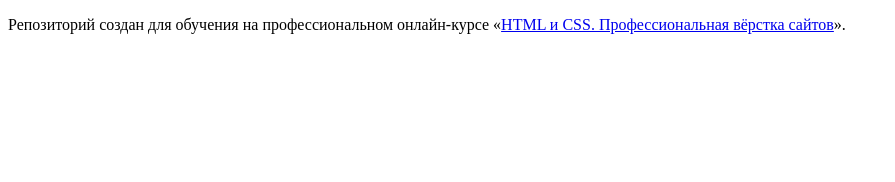
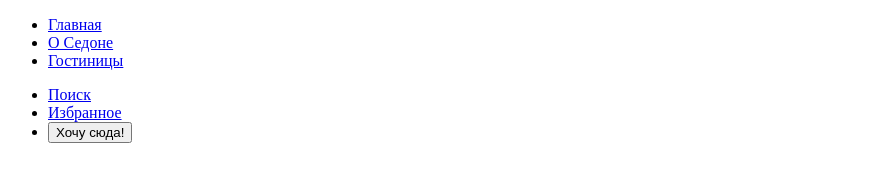
Before and after one commit to pteplyakov95/2183655-sedona-35, a plain HTML site: page index.html in a window 1280 px wide. Shown: the whole page, without its empty margins (0-895 px from the left). Drawn offline with Linux system fonts and the light colour scheme.

Commit message:
adds header
Добавляет хедер

```diff
--- a/index.html
+++ b/index.html
@@ -2,11 +2,50 @@
 <html lang="ru">
   <head>
     <meta charset="utf-8">
-    <title>HTML Academy: Седона</title>
+    <title>Седона</title>
   </head>
   <body>
-
-    <p>Репозиторий создан для обучения на профессиональном онлайн‑курсе «<a href="https://htmlacademy.ru/intensive/htmlcss">HTML и CSS. Профессиональная вёрстка сайтов</a>».</p>
-
+    <header class="page-header">
+      <nav class="navigation">
+        <ul class="navigation-list">
+          <li class="navigation-item">
+            <a class="navigation-link" href="#">Главная</a>
+          </li>
+          <li class="navigation-item">
+            <a class="navigation-link" href="#">О Седоне</a>
+          </li>
+          <li class="navigation-item">
+            <a class="navigation-link" href="#">Гостиницы</a>
+          </li>
+        </ul>
+        <ul class="navigation-list navigation-user">
+          <li class="navigation-item">
+            <a class="navigation-link" href="#">
+              <span class="visually-hidden">
+                Поиск
+              </span>
+            </a>
+          </li>
+          <li class="navigation-item">
+            <a class="navigation-link" href="#">
+              <span class="visually-hidden">
+                Избранное
+              </span>
+            </a>
+          </li>
+          <li class="navigation-item">
+            <button class="navigation-button" type="button" name="wantButton">
+              Хочу сюда!
+            </button>
+          </li>
+        </ul>
+      </nav>
+    </header>
+    <main>
+      <!-- Основное содержимое страницы -->
+    </main>
+    <footer class="main-footer">
+      <!-- Подвал сайта -->
+    </footer>
   </body>
 </html>
```
